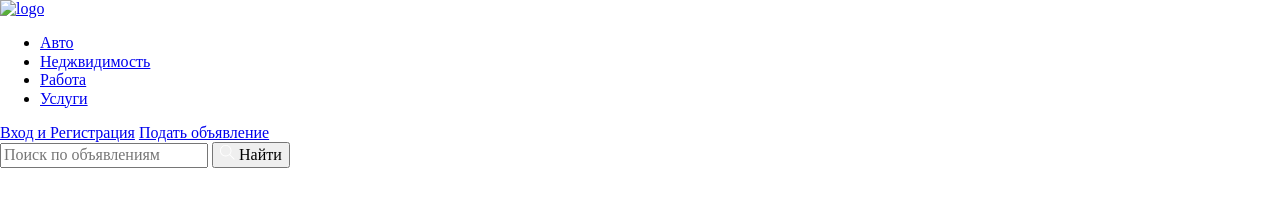
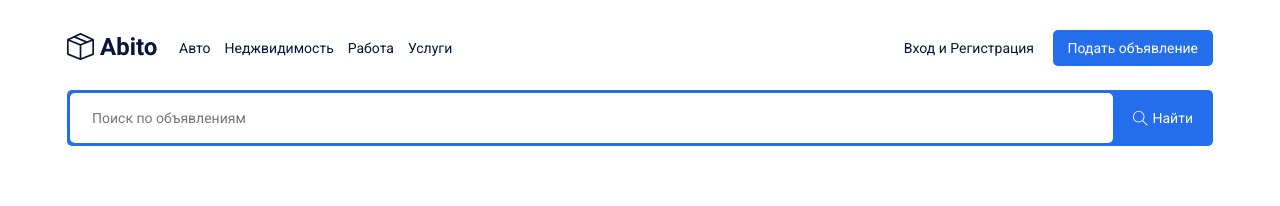
Before and after one commit to ccactuzz/Abito, a plain HTML site: page index.html in a window 1280 px wide. Drawn offline with Linux system fonts and the light colour scheme; files that its build step writes are made by us from their sources; the site is published under a folder, as on GitHub Pages, so addresses that start at the root find nothing.

Commit message:
Update index.html

```diff
--- a/index.html
+++ b/index.html
@@ -5,7 +5,7 @@
     <meta http-equiv="X-UA-Compatible" content="IE=edge">
     <meta name="viewport" content="width=device-width, initial-scale=1.0">
     <title>Abito</title>
-    <link rel="stylesheet" href="/css/style.css">
+    <link rel="stylesheet" href="css/style.css">
     <link rel="stylesheet" href="normalize.css">
     <link rel="preconnect" href="https://fonts.googleapis.com">
     <link rel="preconnect" href="https://fonts.gstatic.com" crossorigin>
@@ -16,7 +16,7 @@
     <header class="header">
         <div class="navbar">
             <a href="/index.html" class="logo">
-                <img src="/images/logo.svg" alt="logo" class="logo-image">
+                <img src="images/logo.svg" alt="logo" class="logo-image">
             </a>
             <!-- Навигация -->
             <nav class="navbar-menu">
```
